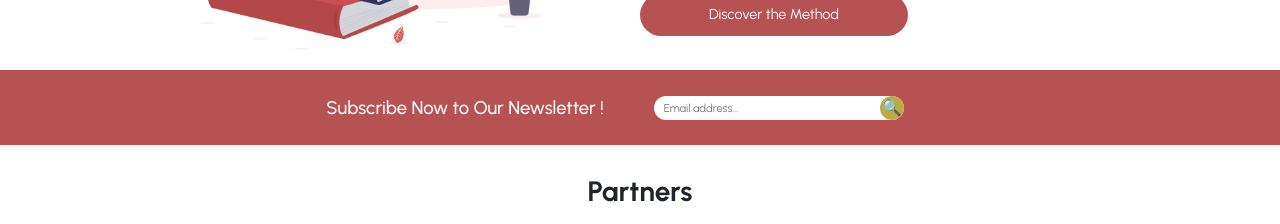
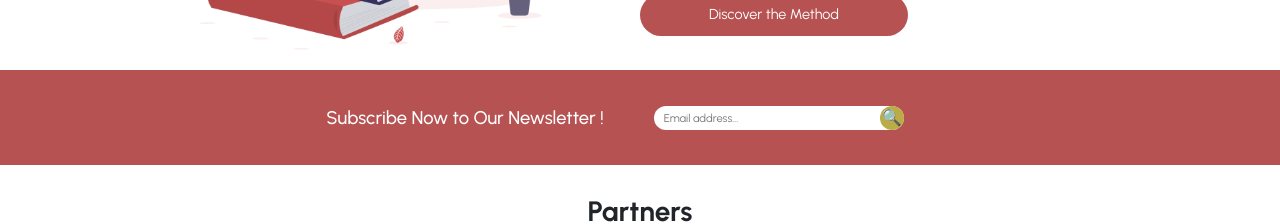
Before and after one commit to ClaudioLeone/proj-html-vuejs, a Vue app: page / in a window 1280 px wide. Shown: the part 3654-3878 px from the top of the page. Built offline with nearby package versions, Linux system fonts and the light colour scheme.

Commit message:
Adjusted newsletter section padding

```diff
--- a/src/components/partials/footerTop.vue
+++ b/src/components/partials/footerTop.vue
@@ -42,7 +42,7 @@
 .newsletter-section {
     color: white;
     background-color: #B75253;
-    padding: 25px 0;
+    padding: 35px 0;
 
     h5 {
         margin: 0;
@@ -99,7 +99,6 @@
 }
 
 .partners-section > div {
-
     text-align: center;
 }
 
```
